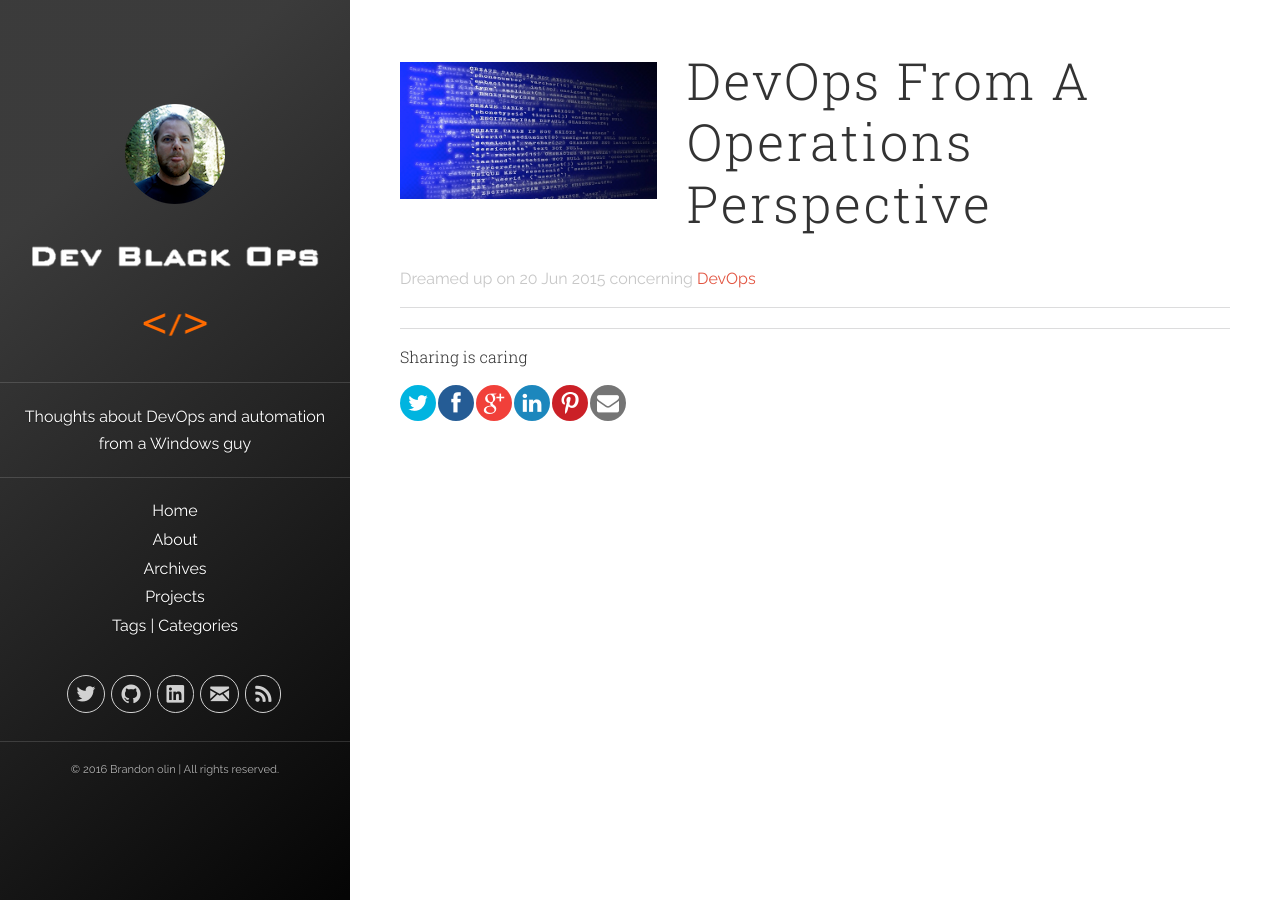
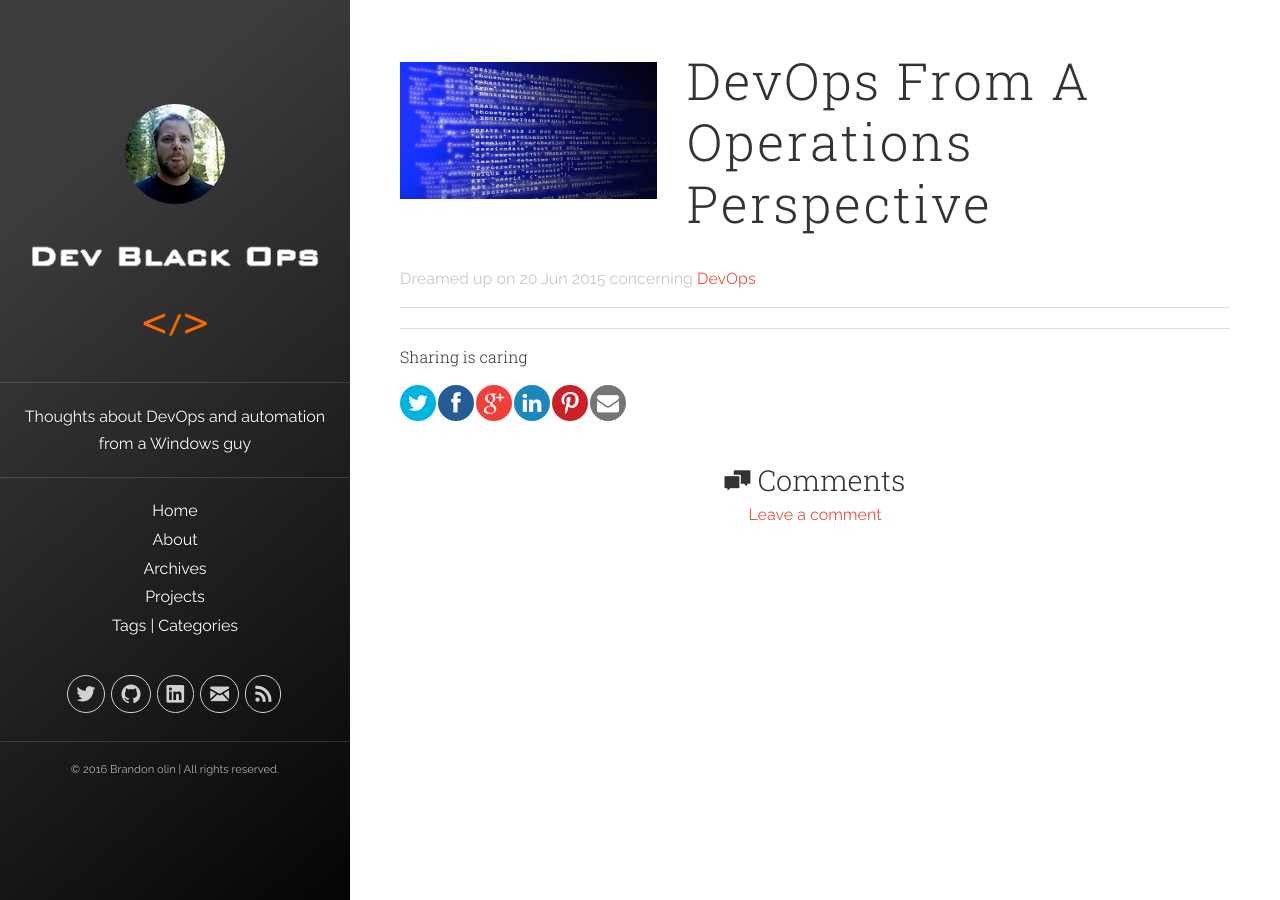
Before and after one commit to devblackops/devblackops.github.io, a Jekyll site: the page built from _posts/2015-06-20-devops-from-a-operations-perspective.md, in a window 1280 px wide. Built offline with Jekyll 4.4.1, drawn with Linux system fonts in a browser that asks for light colours; nearby versions of some CDN libraries; comment, search, counter and statistics services are not loaded; some of the changed lines change nothing that is shown.

Commit message:
Implement dynamic loading of disqus comment system

```diff
--- a/_includes/disqus.html
+++ b/_includes/disqus.html
@@ -1,5 +1,36 @@
 {% if site.disqus_shortname %}
+
+
+<aside id="comments" class="disqus">
+  <hr>
+  <div class="text-center">
+    <h3><i class="icon icon-comments" style="font-size: 100%;"></i> Comments</h3>
+    <a href="#" class="show-disqus disqus-hidden txt-center">Leave a comment</a>
+  </div>
+
   <div id="disqus_thread"></div>
+
+  <script>
+    var disqus_config = function () {
+      this.page.url = '{{ site.url }}{{ post.url }}';  // Replace PAGE_URL with your page's canonical URL variable
+      this.page.identifier = '{{ page.id }}'; // Replace PAGE_IDENTIFIER with your page's unique identifier variable
+    };
+    // (function() {
+    //   var d = document, s = d.createElement('script');
+    //   s.src = '//' + disqus_shortname + '.disqus.com/embed.js';
+    //   s.setAttribute('data-timestamp', +new Date());
+    //   (d.head || d.body).appendChild(s);
+    // })();
+  </script>
+  <noscript>Please enable JavaScript to view the <a href="https://disqus.com/?ref_noscript" rel="nofollow">comments powered by Disqus.</a></noscript>
+</aside>
+
+
+
+
+
+
+  <!-- <div id="disqus_thread"></div>
     <script>
     /**
     * RECOMMENDED CONFIGURATION VARIABLES: EDIT AND UNCOMMENT THE SECTION BELOW TO INSERT DYNAMIC VALUES FROM YOUR PLATFORM OR CMS.
@@ -16,5 +47,5 @@
     (d.head || d.body).appendChild(s);
     })();
     </script>
-    <noscript>Please enable JavaScript to view the <a href="https://disqus.com/?ref_noscript" rel="nofollow">comments powered by Disqus.</a></noscript>
+    <noscript>Please enable JavaScript to view the <a href="https://disqus.com/?ref_noscript" rel="nofollow">comments powered by Disqus.</a></noscript> -->
 {% endif %}
--- a/_includes/head.html
+++ b/_includes/head.html
@@ -60,5 +60,9 @@
   <link rel="canonical" href="{{ site.url }}{{ page.url }}" />
   <link rel="alternate" type="application/rss+xml" title="{{ site.title }}" href="{{ site.baseurl }}feed.xml">
 
+  <script type="text/javascript">
+    var disqus_shortname = '{{ site.disqus_shortname }}';
+  </script>
+
   {% include twitter-card.html %}
 </head>
--- a/js/main.js
+++ b/js/main.js
@@ -27,6 +27,23 @@
   //  $('.panel-cover').addClass('panel-cover--collapsed')
   // }
 
+  $('.show-disqus').on('click', function (e) {
+      e.preventDefault();
+      var $btn = $('.disqus-hidden');
+
+      $.ajax({
+        type: 'GET',
+        url: '//' + disqus_shortname + '.disqus.com/embed.js',
+        dataType: 'script',
+        cache: true,
+        beforeSend: function() {
+          $btn.html('Loading..');
+        }
+      }).done(function() {
+        $btn.delay(1200).fadeOut().delay(500).html('');
+      });
+    });
+
   $('.btn-mobile-menu').click(function () {
     $('.navigation-wrapper').toggleClass('visible animated bounceInDown')
     $('.btn-mobile-menu__icon').toggleClass('icon-list icon-x-circle animated fadeIn')
```
